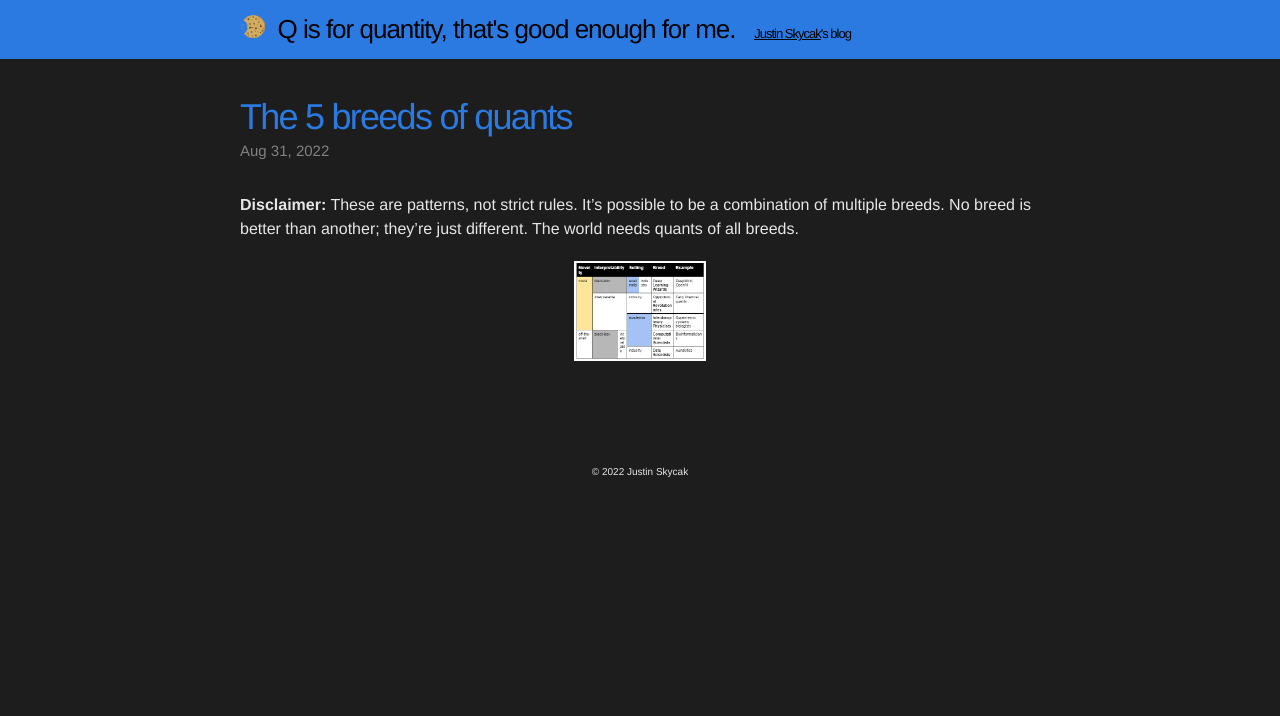
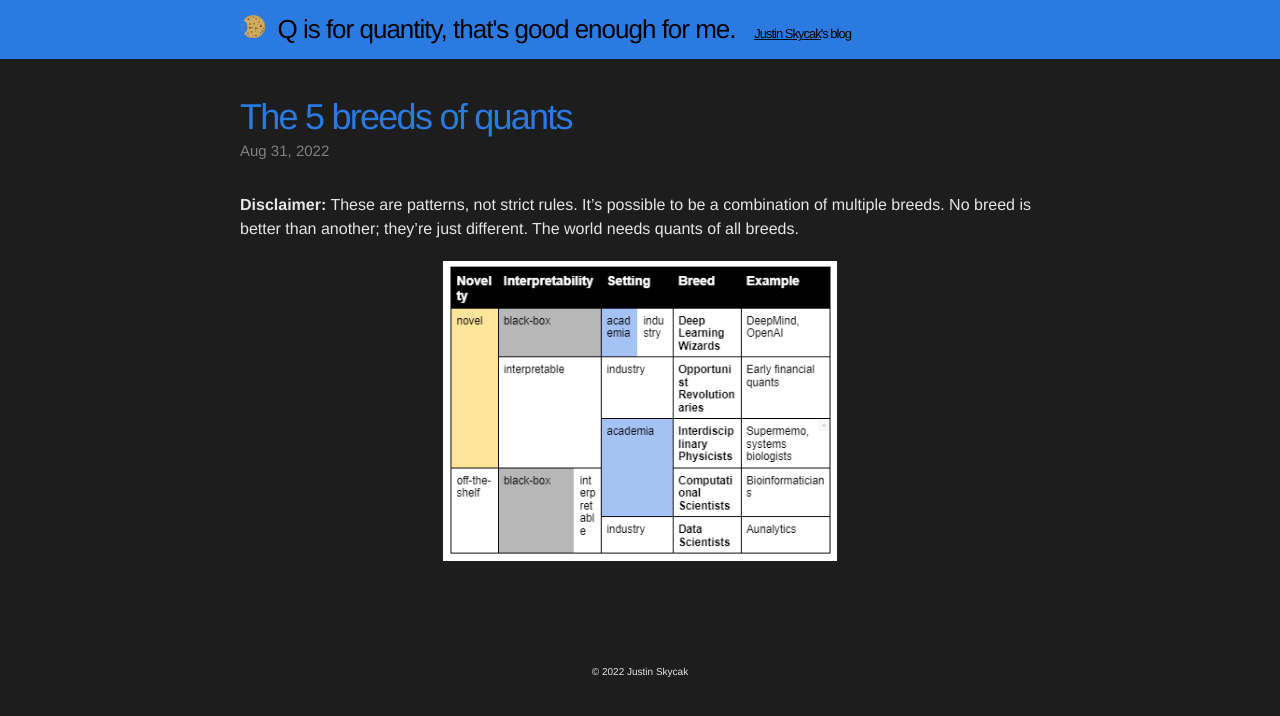
Before and after one commit to quantmonster/quantmonster.github.io, a Jekyll site: the page built from _posts/2022-08-31-the-5-breeds-of-quants.md, in a window 1280 px wide. Shown: the top 716 px of the page. Built offline with Jekyll 4.4.1, drawn with Linux system fonts in a browser that asks for light colours.

Commit message:
increase table size

```diff
--- a/_posts/2022-08-31-the-5-breeds-of-quants.md
+++ b/_posts/2022-08-31-the-5-breeds-of-quants.md
@@ -6,4 +6,4 @@ excerpt: "Wizard, revolutionary, philosopher, specialist, businessperson."
 
 <b>Disclaimer:</b> These are patterns, not strict rules. It’s possible to be a combination of multiple breeds. No breed is better than another; they’re just different. The world needs quants of all breeds.
 
-<center><img src="{{site.url}}/images/breeds-of-quants-table.png" style="border: none; height: 100px;" alt="breeds of quants table"></center>
+<center><img src="{{site.url}}/images/breeds-of-quants-table.png" style="border: none; height: 300px;" alt="breeds of quants table"></center>
```
